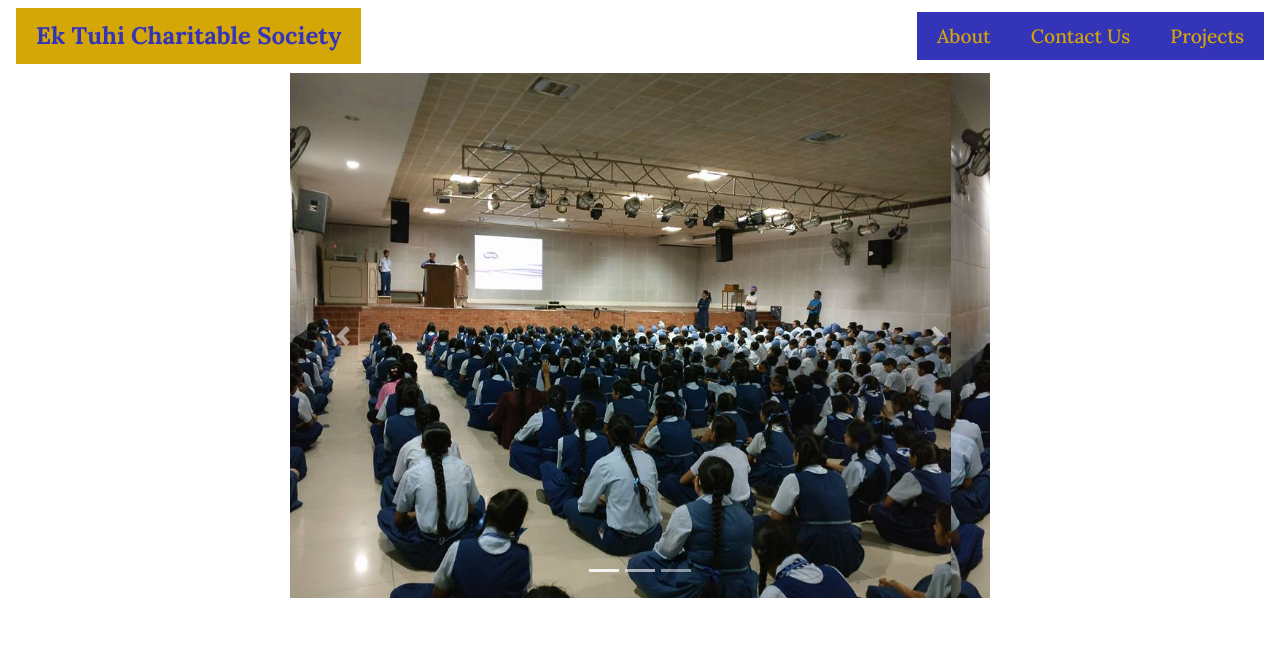
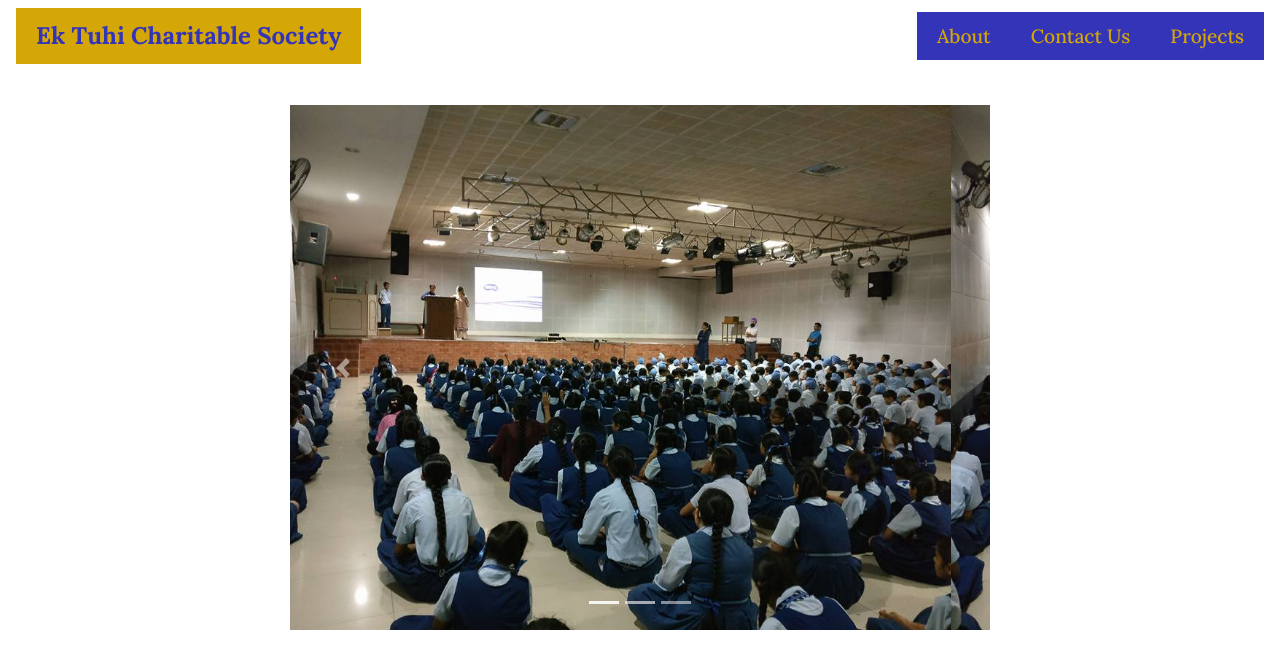
Before and after one commit to saihaj/ektuhisocietyweb, a React (Create React App) app: page / in a window 1280 px wide. Shown: the top 668 px of the page. Built offline with nearby package versions, Linux system fonts and the light colour scheme.

Commit message:
fix: top margin on home page

```diff
--- a/src/pages/Home.css
+++ b/src/pages/Home.css
@@ -1,5 +1,5 @@
 .slideshow {
-    margin-top: ;
+    margin-top: 2rem;
     max-width: 700px;
     margin-left: auto;
     margin-right: auto;
```
